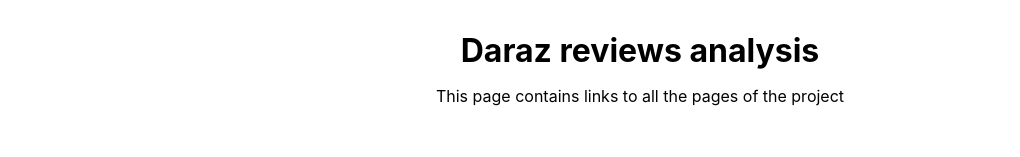
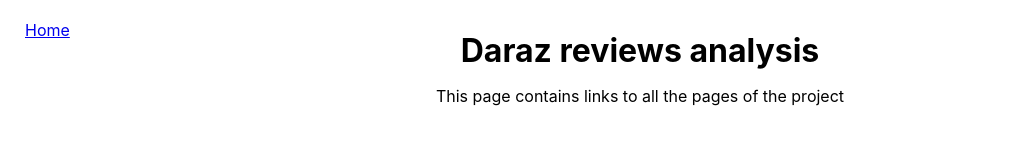
Before and after one commit to aashishpanthi/daraz-product-reviews-analysis, a React (Create React App) app in the folder word-cloud/: page / in a window 1280 px wide. Shown: the top 157 px of the page, without its empty margins (0-1020 px from the left). Built offline with nearby package versions, Linux system fonts and the light colour scheme.

Commit message:
Add a return to home button

```diff
--- a/word-cloud/src/App.js
+++ b/word-cloud/src/App.js
@@ -15,6 +15,10 @@
 function App() {
   return (
     <div className="App">
+      {/* Add a home button */}
+      <Link to="/" style={{ position: "absolute", top: "20px", left: "25px" }}>
+        Home
+      </Link>
       <Routes>
         <Route path="/" Component={Home} />
         <Route
```
